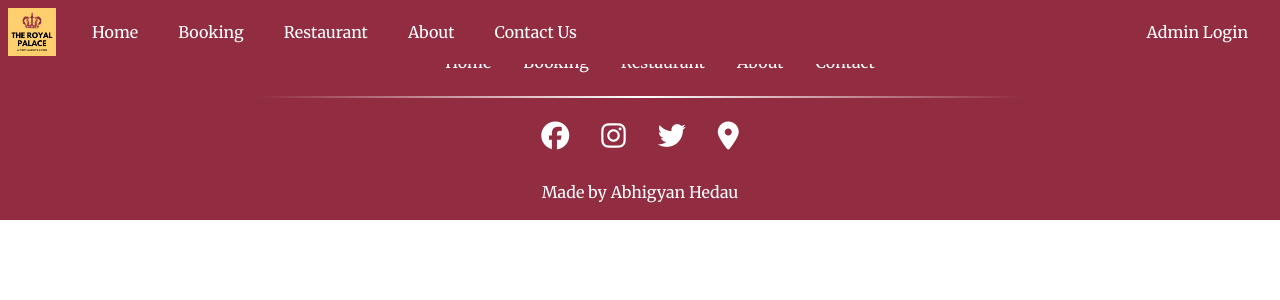
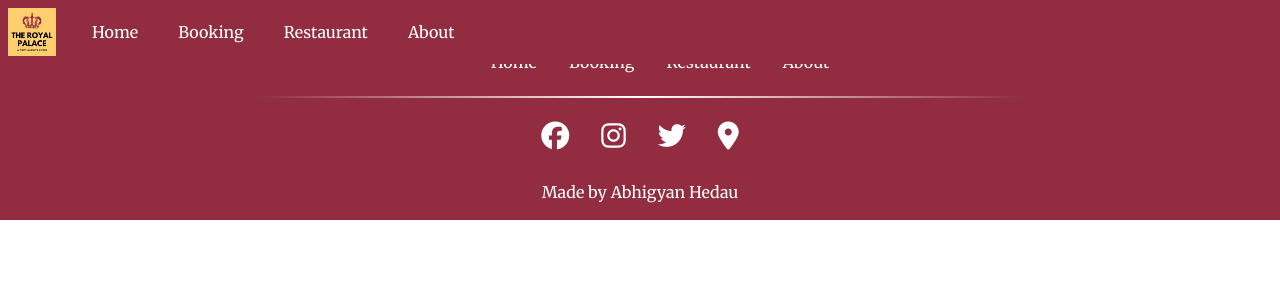
Before and after one commit to abhigyanhedau2/react-hotel-website, a React (Create React App) app: page /bookingform in a window 1280 px wide. Shown: the top 300 px of the page. Built offline with nearby package versions, Linux system fonts and the light colour scheme.

Commit message:
Removed Admin and Contact

```diff
--- a/src/App.js
+++ b/src/App.js
@@ -25,8 +25,8 @@ const App = () => {
                 <Route exact path="/" element={<Home />} />
                 <Route exact path="/booking" element={<Booking />} />
                 <Route exact path="/about" element={<About />} />
-                <Route exact path="/contact" element={<Contact />} />
-                <Route exact path="/admin" element={<Admin />} />
+                {/* <Route exact path="/contact" element={<Contact />} />
+                <Route exact path="/admin" element={<Admin />} /> */}
                 <Route exact path="/experience" element={<Experience />} />
                 <Route exact path="/restaurant" element={<Restaurant />} />
                 <Route exact path="/recreational" element={<Recreational />} />
--- a/src/components/Footer/Footer.js
+++ b/src/components/Footer/Footer.js
@@ -10,7 +10,7 @@ const Footer = () => {
                 <li><Link to="/booking">Booking</Link></li>
                 <li><Link to="/restaurant">Restaurant</Link></li>
                 <li><Link to="/about">About</Link></li>
-                <li><Link to="/contact">Contact</Link></li>
+                {/* <li><Link to="/contact">Contact</Link></li> */}
             </ul>
             <hr />
             <div className="social-media-icons">
--- a/src/components/Header/Header.js
+++ b/src/components/Header/Header.js
@@ -24,8 +24,8 @@ const Header = () => {
                     <li className='list-item' onClick={toggleMenuHandler}><Link to="/booking">Booking</Link></li>
                     <li className='list-item' onClick={toggleMenuHandler}><Link to="/restaurant">Restaurant</Link></li>
                     <li className='list-item' onClick={toggleMenuHandler}><Link to="/about">About</Link></li>
-                    <li className='list-item' onClick={toggleMenuHandler}><Link to="/contact">Contact Us</Link></li>
-                    <li className='list-item' onClick={toggleMenuHandler}><Link to="/admin">Admin Login</Link></li>
+                    {/* <li className='list-item' onClick={toggleMenuHandler}><Link to="/contact">Contact Us</Link></li>
+                    <li className='list-item' onClick={toggleMenuHandler}><Link to="/admin">Admin Login</Link></li> */}
                 </ul>
             </div>
             <div className="nav-links">
@@ -35,10 +35,10 @@ const Header = () => {
                         <li className='list-item'><Link to="/booking">Booking</Link></li>
                         <li className='list-item'><Link to="/restaurant">Restaurant</Link></li>
                         <li className='list-item'><Link to="/about">About</Link></li>
-                        <li className='list-item'><Link to="/contact">Contact Us</Link></li>
+                        {/* <li className='list-item'><Link to="/contact">Contact Us</Link></li> */}
                     </ul>
                     <ul className='list right-list'>
-                        <li className='list-item'><Link to="/admin">Admin Login</Link></li>
+                        {/* <li className='list-item'><Link to="/admin">Admin Login</Link></li> */}
                     </ul>
                 </div>
             </div>
```
